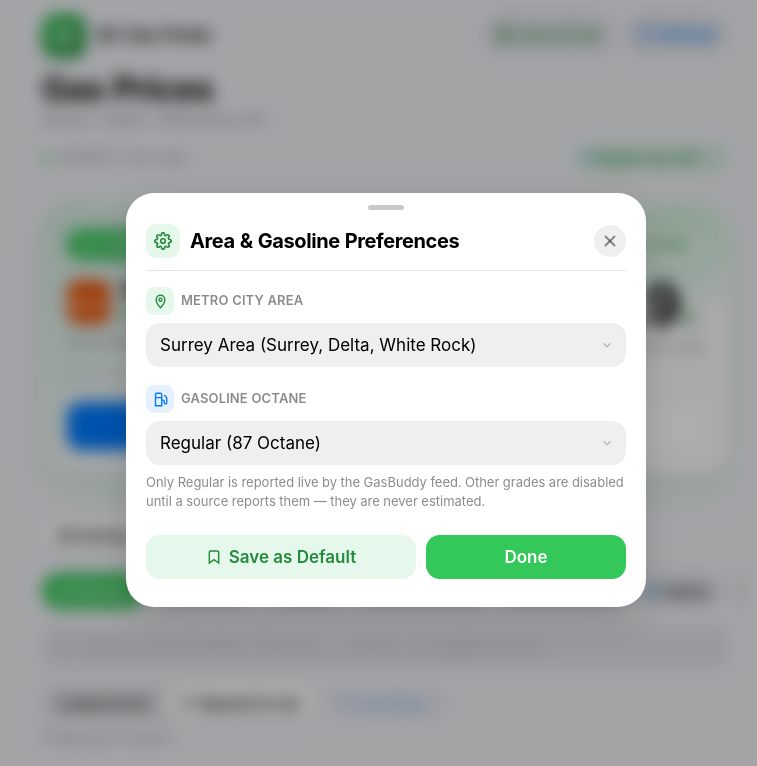
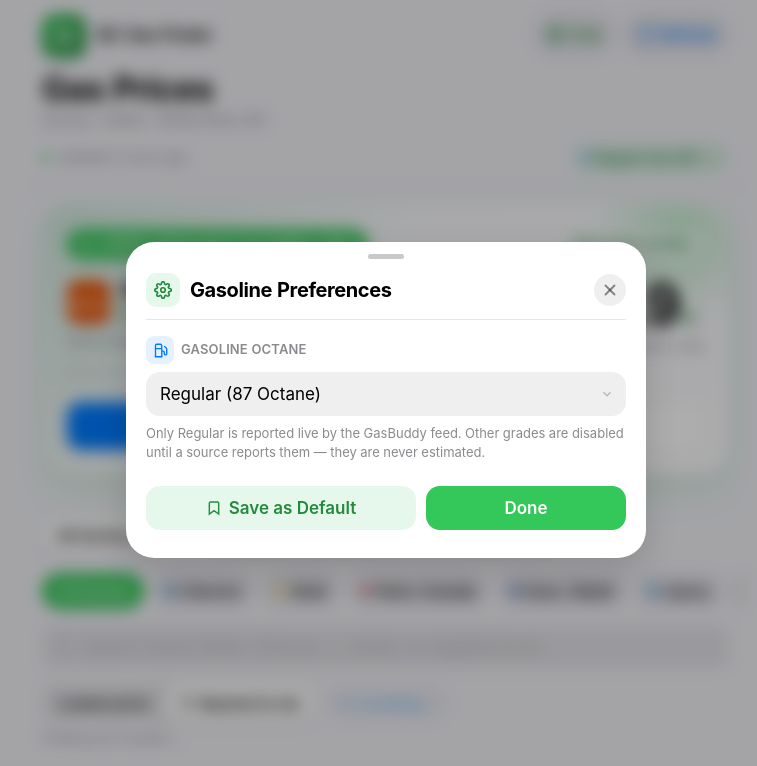
Before and after one commit to skyvas/gas-price-surrey, a plain HTML site: page index.html in a window 1280 px wide. Both pictures are taken after a click on the button "Regular Gas (87)". Shown: the top 766 px of the page, without its empty margins (254-1011 px from the left). Drawn offline with Linux system fonts and the light colour scheme.

Commit message:
Remove area setting: whole Metro Vancouver, nearest-first; refresh every 30 min (v5.3)

```diff
--- a/index.html
+++ b/index.html
@@ -27,7 +27,7 @@
   <meta http-equiv="Pragma" content="no-cache">
   <meta http-equiv="Expires" content="0">
 
-  <link rel="stylesheet" href="css/styles.css?v=5.2">
+  <link rel="stylesheet" href="css/styles.css?v=5.3">
 </head>
 <body>
   <div class="app-container">
@@ -47,12 +47,12 @@
         </div>
 
         <div class="header-actions">
-          <button id="configToggleBtn" class="refresh-btn config-toggle-btn" aria-label="Area & Fuel Settings" title="Change City Area & Gasoline Type">
+          <button id="configToggleBtn" class="refresh-btn config-toggle-btn" aria-label="Fuel Settings" title="Change Gasoline Type">
             <svg width="17" height="17" viewBox="0 0 24 24" fill="none" stroke="currentColor" stroke-width="2.2" stroke-linecap="round" stroke-linejoin="round">
               <circle cx="12" cy="12" r="3"></circle>
               <path d="M19.4 15a1.65 1.65 0 0 0 .33 1.82l.06.06a2 2 0 0 1 0 2.83 2 2 0 0 1-2.83 0l-.06-.06a1.65 1.65 0 0 0-1.82-.33 1.65 1.65 0 0 0-1 1.51V21a2 2 0 0 1-2 2 2 2 0 0 1-2-2v-.09A1.65 1.65 0 0 0 9 19.4a1.65 1.65 0 0 0-1.82.33l-.06.06a2 2 0 0 1-2.83 0 2 2 0 0 1 0-2.83l.06-.06a1.65 1.65 0 0 0 .33-1.82 1.65 1.65 0 0 0-1.51-1H3a2 2 0 0 1-2-2 2 2 0 0 1 2-2h.09A1.65 1.65 0 0 0 4.6 9a1.65 1.65 0 0 0-.33-1.82l-.06-.06a2 2 0 0 1 0-2.83 2 2 0 0 1 2.83 0l.06.06a1.65 1.65 0 0 0 1.82.33H9a1.65 1.65 0 0 0 1-1.51V3a2 2 0 0 1 2-2 2 2 0 0 1 2 2v.09a1.65 1.65 0 0 0 1 1.51 1.65 1.65 0 0 0 1.82-.33l.06-.06a2 2 0 0 1 2.83 0 2 2 0 0 1 0 2.83l-.06.06a1.65 1.65 0 0 0-.33 1.82V9a1.65 1.65 0 0 0 1.51 1H21a2 2 0 0 1 2 2 2 2 0 0 1-2 2h-.09a1.65 1.65 0 0 0-1.51 1z"></path>
             </svg>
-            <span class="refresh-label">Area &amp; Fuel</span>
+            <span class="refresh-label">Fuel</span>
           </button>
 
           <button id="refreshBtn" class="refresh-btn" aria-label="Refresh gas prices" title="Refresh prices">
@@ -67,7 +67,7 @@
       <!-- iOS large title, full-width on its own row -->
       <div class="header-title-block">
         <h1 class="header-h1">Gas Prices</h1>
-        <p class="header-subtitle" id="headerSubtitle">Surrey • Delta • White Rock, BC</p>
+        <p class="header-subtitle" id="headerSubtitle">Metro Vancouver, BC</p>
       </div>
 
       <!-- Live Sync Status Banner (Clickable to open settings) -->
@@ -97,7 +97,7 @@
                 <path d="M19.4 15a1.65 1.65 0 0 0 .33 1.82l.06.06a2 2 0 0 1 0 2.83 2 2 0 0 1-2.83 0l-.06-.06a1.65 1.65 0 0 0-1.82-.33 1.65 1.65 0 0 0-1 1.51V21a2 2 0 0 1-2 2 2 2 0 0 1-2-2v-.09A1.65 1.65 0 0 0 9 19.4a1.65 1.65 0 0 0-1.82.33l-.06.06a2 2 0 0 1-2.83 0 2 2 0 0 1 0-2.83l.06-.06a1.65 1.65 0 0 0 .33-1.82 1.65 1.65 0 0 0-1.51-1H3a2 2 0 0 1-2-2 2 2 0 0 1 2-2h.09A1.65 1.65 0 0 0 4.6 9a1.65 1.65 0 0 0-.33-1.82l-.06-.06a2 2 0 0 1 0-2.83 2 2 0 0 1 2.83 0l.06.06a1.65 1.65 0 0 0 1.82.33H9a1.65 1.65 0 0 0 1-1.51V3a2 2 0 0 1 2-2 2 2 0 0 1 2 2v.09a1.65 1.65 0 0 0 1 1.51 1.65 1.65 0 0 0 1.82-.33l.06-.06a2 2 0 0 1 2.83 0 2 2 0 0 1 0 2.83l-.06.06a1.65 1.65 0 0 0-.33 1.82V9a1.65 1.65 0 0 0 1.51 1H21a2 2 0 0 1 2 2 2 2 0 0 1-2 2h-.09a1.65 1.65 0 0 0-1.51 1z"></path>
               </svg>
             </span>
-            <h3 class="drawer-title">Area &amp; Gasoline Preferences</h3>
+            <h3 class="drawer-title">Gasoline Preferences</h3>
           </div>
           <button id="closeConfigDrawerBtn" class="drawer-close-btn" aria-label="Close preferences">
             <svg width="18" height="18" viewBox="0 0 24 24" fill="none" stroke="currentColor" stroke-width="2.5" stroke-linecap="round" stroke-linejoin="round">
@@ -108,30 +108,6 @@
         </div>
 
         <div class="drawer-body">
-          <!-- City Area Selector -->
-          <div class="pref-group">
-            <div class="pref-label-row">
-              <span class="pref-icon icon-emerald">
-                <svg width="15" height="15" viewBox="0 0 24 24" fill="none" stroke="currentColor" stroke-width="2.2">
-                  <path d="M12 2C8.13 2 5 5.13 5 9c0 5.25 7 13 7 13s7-7.75 7-13c0-3.87-3.13-7-7-7z"></path>
-                  <circle cx="12" cy="9" r="2.5"></circle>
-                </svg>
-              </span>
-              <label for="regionSelect" class="pref-label">Metro City Area</label>
-            </div>
-            <div class="pref-select-wrapper">
-              <select id="regionSelect" class="pref-select" aria-label="Choose Metro Vancouver City Area">
-                <option value="surrey_area" selected>Surrey Area (Surrey, Delta, White Rock)</option>
-                <option value="vancouver">Vancouver (Downtown, East Van, North &amp; West Van)</option>
-                <option value="burnaby">Burnaby (All Burnaby Areas)</option>
-                <option value="all_metro">All Metro Vancouver</option>
-              </select>
-              <span class="select-chevron">
-                <svg width="14" height="14" viewBox="0 0 24 24" fill="none" stroke="currentColor" stroke-width="2.5"><polyline points="6 9 12 15 18 9"></polyline></svg>
-              </span>
-            </div>
-          </div>
-
           <!-- Gasoline Type Selector -->
           <div class="pref-group">
             <div class="pref-label-row">
@@ -161,7 +137,7 @@
 
           <!-- Save Default & Done Buttons -->
           <div class="drawer-actions">
-            <button id="saveDefaultBtn" class="btn-save-default" aria-label="Save current area and fuel type as default" title="Save this area and gasoline type as your default">
+            <button id="saveDefaultBtn" class="btn-save-default" aria-label="Save current fuel type as default" title="Save this gasoline type as your default">
               <svg id="saveDefaultIcon" width="16" height="16" viewBox="0 0 24 24" fill="none" stroke="currentColor" stroke-width="2.2">
                 <path d="M19 21l-7-5-7 5V5a2 2 0 0 1 2-2h10a2 2 0 0 1 2 2z"></path>
               </svg>
@@ -450,6 +426,6 @@
     </footer>
   </div>
 
-  <script src="js/app.js?v=5.2"></script>
+  <script src="js/app.js?v=5.3"></script>
 </body>
 </html>
```
